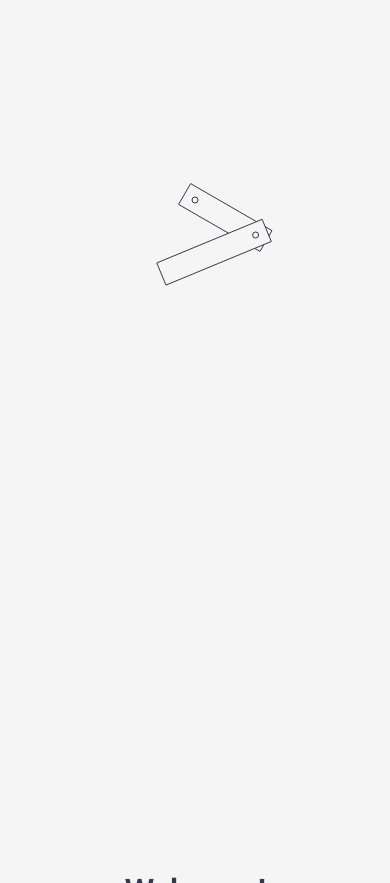
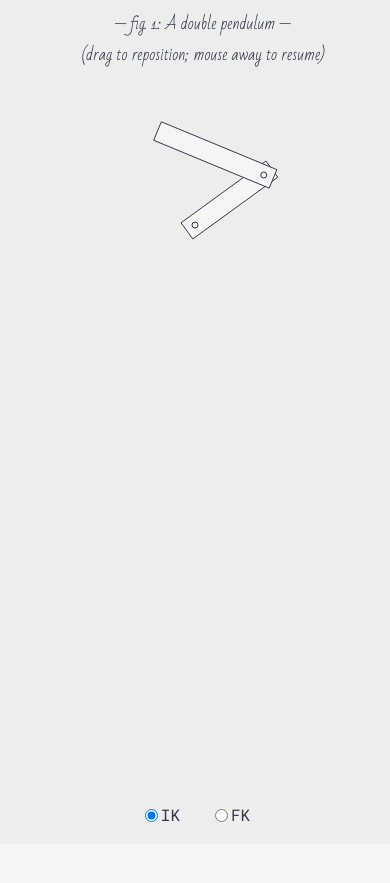
Before and after one commit to wjlewis/wjlewis.github.io, a React (Create React App) app: page / in a window 390 px wide. After the commit the page ends 844 px from the top, so only its background shows below. Built offline with nearby package versions, Linux system fonts and the light colour scheme.

Commit message:
Improve UI look and feel
I've modified a few styles and added some documentation text to improve
the overal UI.

```diff
--- a/public/index.html
+++ b/public/index.html
@@ -4,7 +4,7 @@
     <meta charset="utf-8" />
     <meta name="viewport" content="width=device-width, initial-scale=1" />
     <title>William Lewis</title>
-    <link rel="stylesheet" href="https://fonts.googleapis.com/css?family=Roboto|Roboto+Mono&display=swap" />
+    <link rel="stylesheet" href="https://fonts.googleapis.com/css?family=Roboto|Roboto+Mono|Bad+Script&display=swap" />
     <link rel="stylesheet" href="%PUBLIC_URL%/main.css" />
   </head>
   <body>
--- a/public/main.css
+++ b/public/main.css
@@ -1,11 +1,12 @@
 :root {
-  --pendulum-width: 300px;
-  --info-width: 468px;
+  --pendulum-width: 400px;
+  --info-width: 550px;
   --content-width: calc(var(--pendulum-width) + var(--info-width));
   --content-height: 90%;
 
   --main-font: 'Roboto', sans-serif;
   --code-font: 'Roboto Mono', monospace;
+  --script-font: 'Bad Script', cursive;
 
   --bg: #f5f5f5;
   --primary: #33384a;
@@ -45,34 +46,11 @@ html, body {
 
 #info {
   width: var(--info-width);
+  box-sizing: border-box;
   margin: 0;
   padding: 8px;
   overflow-y: scroll;
   flex-shrink: 0;
-}
-
-/*
- * Medium sizes
- */
-@media (max-width: 800px) {
-  #content {
-    --content-width: 100%;
-    --content-height: 100%;
-    flex-direction: column;
-    align-items: center;
-    overflow-y: scroll;
-  }
-}
-
-@media (max-width: 468px) {
-  #content {
-    --content-width: 100%;
-    padding: 10%;
-  }
-
-  #info {
-    --info-width: 100%;
-  }
 }
 
 /*
@@ -83,6 +61,7 @@ h1 {
 }
 
 p {
+  font-size: 11pt;
   line-height: 1.7em;
 }
 
@@ -101,3 +80,30 @@ li {
 .project {
   font-family: var(--code-font);
 }
+
+/*
+ * Medium and small sizes
+ */
+@media (max-width: 950px) {
+  #content {
+    width: 100%;
+    height: 100%;
+    flex-direction: column;
+    align-items: center;
+    overflow-y: scroll;
+  }
+}
+
+@media (max-width: 550px) {
+  #content {
+    width: 100%;
+  }
+
+  #info {
+    width: 100%;
+  }
+
+  p {
+    font-size: 9pt;
+  }
+}
--- a/src/App/App.css
+++ b/src/App/App.css
@@ -15,3 +15,18 @@
 .app:hover .app-controls {
   opacity: 1;
 }
+
+.app__instructions {
+  position: absolute;
+  width: 100%;
+  text-align: center;
+  font-family: var(--script-font);
+  margin: 8px;
+  opacity: 0;
+
+  transition: opacity 0.2s;
+}
+
+.app:hover .app__instructions {
+  opacity: 1;
+}
--- a/src/App/App.tsx
+++ b/src/App/App.tsx
@@ -9,8 +9,12 @@ class App extends React.Component<AppProps> {
   render() {
     return (
       <div className="app">
+        <div className="app__instructions">
+          <div>&mdash; fig. 1: A double pendulum &mdash;</div>
+          <div>(drag to reposition; mouse away to resume)</div>
+        </div>
+        <Controls className="app-controls" />
         <Field />
-        <Controls className="app-controls" />
       </div>
     )
   }
--- a/src/Arm/Arm.tsx
+++ b/src/Arm/Arm.tsx
@@ -32,7 +32,7 @@ class Arm extends React.Component<ArmProps> {
   };
 
   private constructPathString() {
-    const PADDING = 12;
+    const PADDING = 10;
     const { root, arm } = this.props;
     const lengthPadding = arm.normalize().scale(PADDING);
     const rootEdge = root.minus(lengthPadding);
--- a/src/Controls/Controls.css
+++ b/src/Controls/Controls.css
@@ -2,6 +2,7 @@
   width: 100%;
   height: 60px;
   position: absolute;
+  z-index: 2;
   bottom: 0;
 
   display: flex;
--- a/src/Field/Field.css
+++ b/src/Field/Field.css
@@ -2,4 +2,6 @@
   width: 100%;
   height: 100%;
   margin: 0;
+  position: relative;
+  z-index: 1;
 }
--- a/src/Field/Field.tsx
+++ b/src/Field/Field.tsx
@@ -16,6 +16,7 @@ class Field extends React.Component<FieldProps> {
   render() {
     return (
       <svg className="field"
+           xmlns="http://www.w3.org/2000/svg"
            width="100%"
            height="100%"
            onMouseDown={this.handleMouseDown}
@@ -39,6 +40,7 @@ class Field extends React.Component<FieldProps> {
   }
 
   private handleMouseDown = (e: React.MouseEvent) => {
+    e.preventDefault();
     this.props.mouseDown(this.computeMousePos(e));
   };
 
--- a/src/state/Pendulum.ts
+++ b/src/state/Pendulum.ts
@@ -21,9 +21,9 @@ export interface PendulumState {
 }
 
 export const initPendulumState: PendulumState = {
-  anchor: Vector.fromCoordinate(150, 200),
-  arm1: new Vector(70, Math.PI / 6),
-  arm2: new Vector(90, 7 * Math.PI / 8),
+  anchor: Vector.fromCoordinate(200, 225),
+  arm1: new Vector(85, -Math.PI / 5),
+  arm2: new Vector(105, -7 * Math.PI / 8),
   overArm: null,
   offset1: null,
   offset2: null,
```
